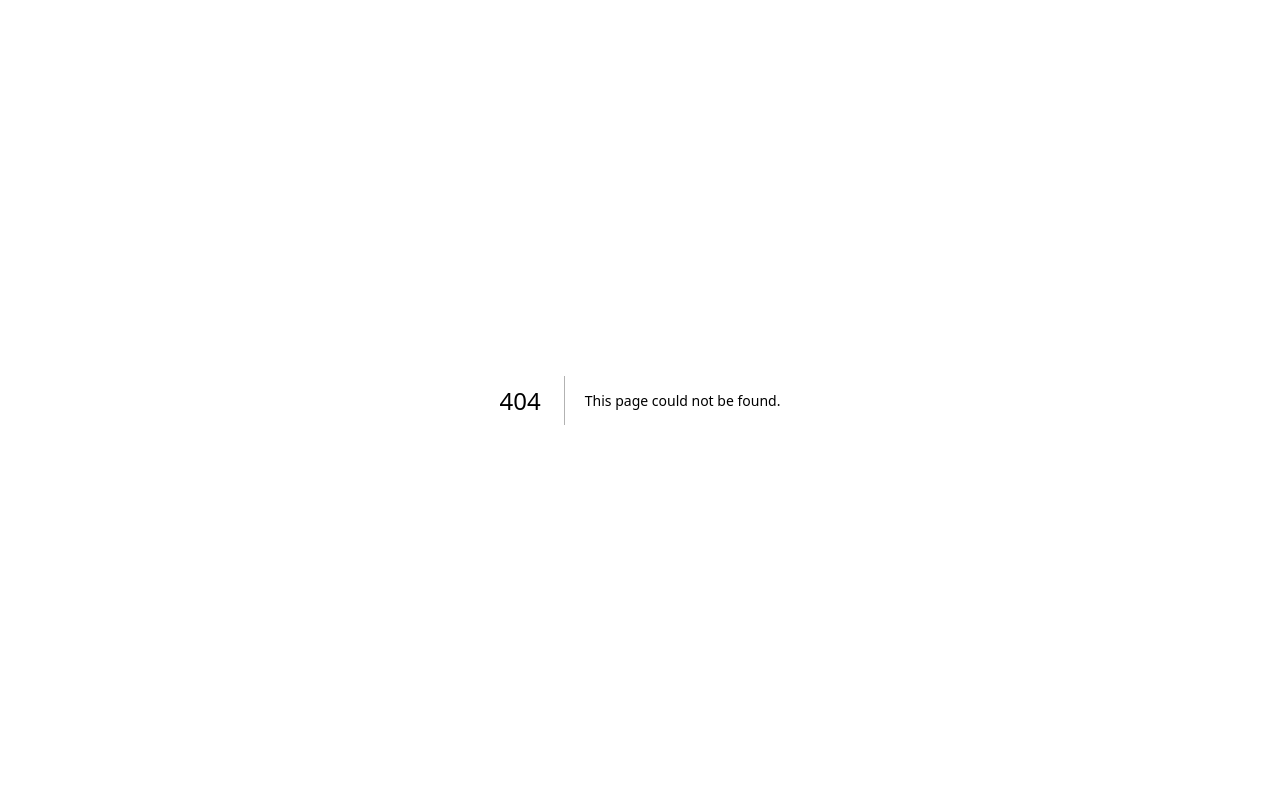
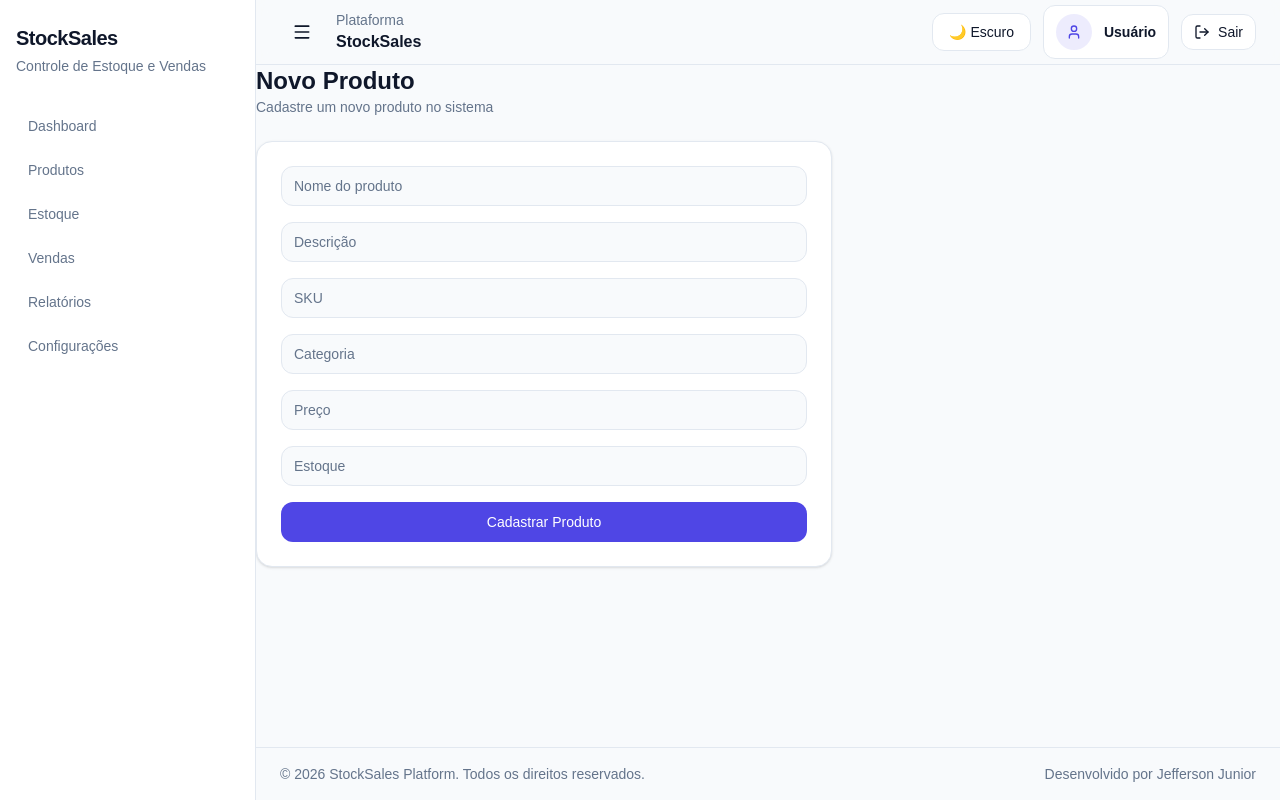
Before and after one commit to jeffersonjuni/estoque-vendas-plataforma, a Next.js app: page /produtos/novo in a window 1280 px wide. Before the commit this address had no page. Built offline with nearby package versions, Linux system fonts and the light colour scheme; no server answers.

Commit message:
feat: cadastro de produtos com validação, UI e integração completa com API

```diff
--- /dev/null
+++ b/src/app/(private)/produtos/novo/page.tsx
@@ -0,0 +1,16 @@
+import { ProductForm } from "@/components/products/product-form";
+
+export default function NewProductPage() {
+  return (
+    <div className="space-y-6">
+      <div>
+        <h1 className="text-2xl font-semibold">Novo Produto</h1>
+        <p className="text-sm text-muted-foreground">
+          Cadastre um novo produto no sistema
+        </p>
+      </div>
+
+      <ProductForm />
+    </div>
+  );
+}
--- a/src/app/(private)/produtos/page.tsx
+++ b/src/app/(private)/produtos/page.tsx
@@ -1,7 +1,7 @@
-import Link from "next/link";
-import { Plus } from "lucide-react";
+import Link from 'next/link';
+import { Plus } from 'lucide-react';
 
-import { ProductList } from "@/components/products/product-list";
+import { ProductList } from '@/components/products/product-list';
 
 export default function ProdutosPage() {
   return (
@@ -16,12 +16,10 @@ export default function ProdutosPage() {
           </p>
         </div>
 
-        <Link
-          href="/produtos/novo"
-          className="inline-flex items-center justify-center gap-2 rounded-xl bg-primary px-4 py-2.5 text-sm font-medium text-primary-foreground transition hover:opacity-90"
-        >
-          <Plus className="h-4 w-4" />
-          Novo Produto
+        <Link href="/produtos/novo">
+          <button className="bg-blue-600 text-white px-4 py-2 rounded">
+            Novo Produto
+          </button>
         </Link>
       </div>
 
--- /dev/null
+++ b/src/components/products/product-form.tsx
@@ -0,0 +1,159 @@
+"use client";
+
+import { useState } from "react";
+import { useRouter } from "next/navigation";
+import { createProduct } from "@/services/product/create-product-client";
+import { createProductSchema } from "@/lib/validations/product"; //
+
+import { Input } from "@/components/ui/input";
+import { Button } from "@/components/ui/button";
+import { Card } from "@/components/ui/card";
+
+export function ProductForm() {
+  const router = useRouter();
+
+  const [form, setForm] = useState({
+    name: "",
+    description: "",
+    sku: "",
+    category: "",
+    price: "",
+    stock: "",
+  });
+
+  const [errors, setErrors] = useState<Record<string, string>>({});
+  const [loading, setLoading] = useState(false);
+  const [success, setSuccess] = useState("");
+
+  function handleChange(e: React.ChangeEvent<HTMLInputElement>) {
+    setForm({ ...form, [e.target.name]: e.target.value });
+
+
+    if (errors[e.target.name]) {
+      setErrors((prev) => {
+        const newErrors = { ...prev };
+        delete newErrors[e.target.name];
+        return newErrors;
+      });
+    }
+  }
+
+  async function handleSubmit(e: React.FormEvent) {
+    e.preventDefault();
+
+    if (loading) return;
+
+    setErrors({});
+    setSuccess("");
+
+    const parsed = createProductSchema.safeParse(form);
+
+    if (!parsed.success) {
+      const fieldErrors: Record<string, string> = {};
+
+      parsed.error.issues.forEach((err) => {
+        if (err.path[0]) {
+          fieldErrors[err.path[0].toString()] = err.message;
+        }
+      });
+
+      setErrors(fieldErrors);
+      return;
+    }
+
+    setLoading(true);
+
+    try {
+      await createProduct(parsed.data);
+
+      setSuccess("Produto cadastrado com sucesso!");
+
+      // limpa form
+      setForm({
+        name: "",
+        description: "",
+        sku: "",
+        category: "",
+        price: "",
+        stock: "",
+      });
+
+      // redireciona
+      setTimeout(() => {
+        router.push("/produtos");
+      }, 1200);
+
+    } catch (err: any) {
+      setErrors({ global: err.message });
+    } finally {
+      setLoading(false);
+    }
+  }
+
+  return (
+    <Card className="p-6 space-y-4 max-w-xl">
+      <form onSubmit={handleSubmit} className="space-y-4">
+
+        {errors.global && (
+          <p className="text-red-500 text-sm">{errors.global}</p>
+        )}
+
+        {success && (
+          <p className="text-green-500 text-sm">{success}</p>
+        )}
+
+        <Input
+          name="name"
+          placeholder="Nome do produto"
+          value={form.name}
+          onChange={handleChange}
+        />
+        {errors.name && <p className="text-red-500 text-xs">{errors.name}</p>}
+
+        <Input
+          name="description"
+          placeholder="Descrição"
+          value={form.description}
+          onChange={handleChange}
+        />
+
+        <Input
+          name="sku"
+          placeholder="SKU"
+          value={form.sku}
+          onChange={handleChange}
+        />
+
+        <Input
+          name="category"
+          placeholder="Categoria"
+          value={form.category}
+          onChange={handleChange}
+        />
+
+        <Input
+          name="price"
+          type="number"
+          step="0.01"
+          placeholder="Preço"
+          value={form.price}
+          onChange={handleChange}
+        />
+        {errors.price && <p className="text-red-500 text-xs">{errors.price}</p>}
+
+        <Input
+          name="stock"
+          type="number"
+          placeholder="Estoque"
+          value={form.stock}
+          onChange={handleChange}
+        />
+        {errors.stock && <p className="text-red-500 text-xs">{errors.stock}</p>}
+
+        <Button type="submit" disabled={loading} className="w-full">
+          {loading ? "Salvando..." : "Cadastrar Produto"}
+        </Button>
+      </form>
+    </Card>
+  );
+}
--- a/src/lib/validations/product.ts
+++ b/src/lib/validations/product.ts
@@ -8,11 +8,12 @@ export const createProductSchema = z.object({
     .max(100, "O nome do produto deve ter no máximo 100 caracteres."),
 
   description: z
-    .string()
-    .trim()
-    .max(500, "A descrição deve ter no máximo 500 caracteres.")
-    .optional()
-    .or(z.literal("")),
+  .string()
+  .trim()
+  .max(500, "A descrição deve ter no máximo 500 caracteres.")
+  .optional()
+  .or(z.literal(""))
+  .transform((val) => (val === "" ? undefined : val)),
 
   sku: z
     .string()
--- /dev/null
+++ b/src/services/product/create-product-client.ts
@@ -0,0 +1,18 @@
+import { ProductInput } from "@/types/product";
+
+export async function createProduct(data: ProductInput) {
+  const response = await fetch("/api/products", {
+    method: "POST",
+    headers: {
+      "Content-Type": "application/json",
+    },
+    body: JSON.stringify(data),
+  });
+
+  if (!response.ok) {
+    const error = await response.json();
+    throw new Error(error.message || "Erro ao criar produto");
+  }
+
+  return response.json();
+}
```
